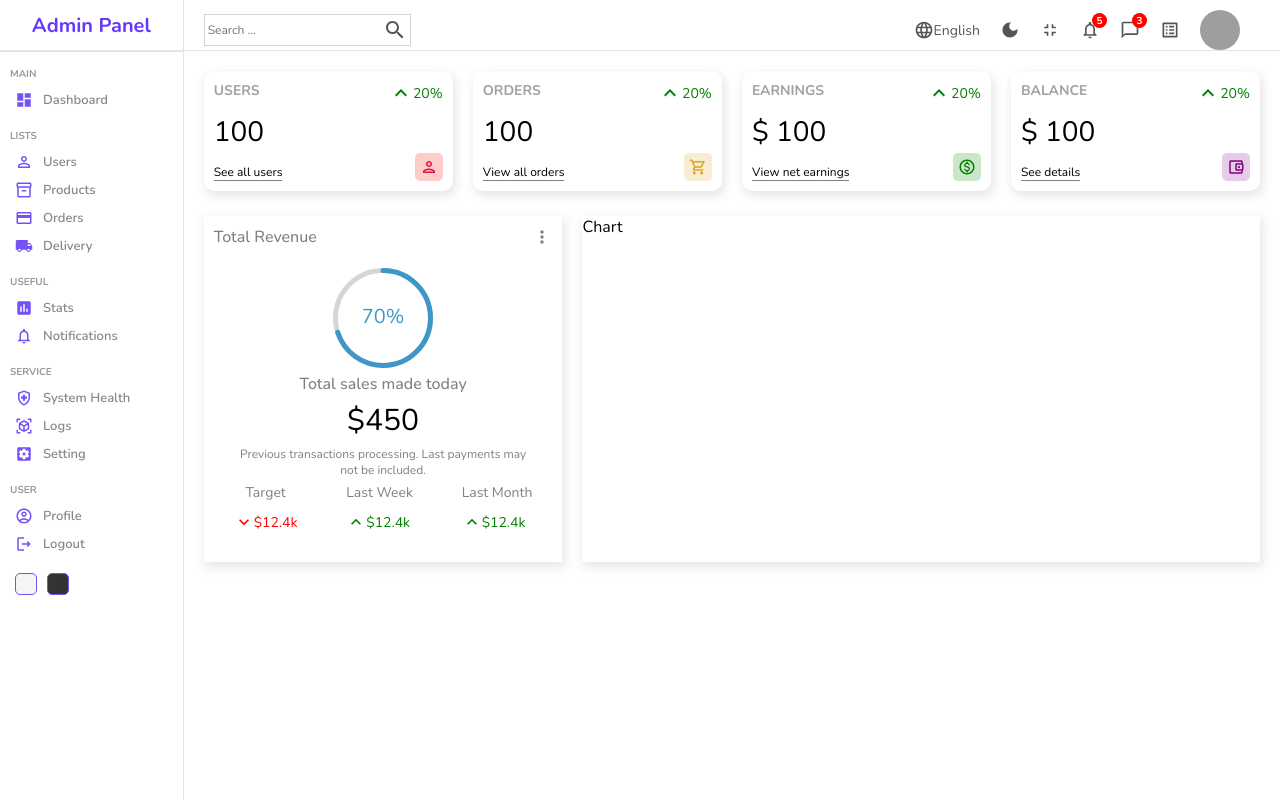
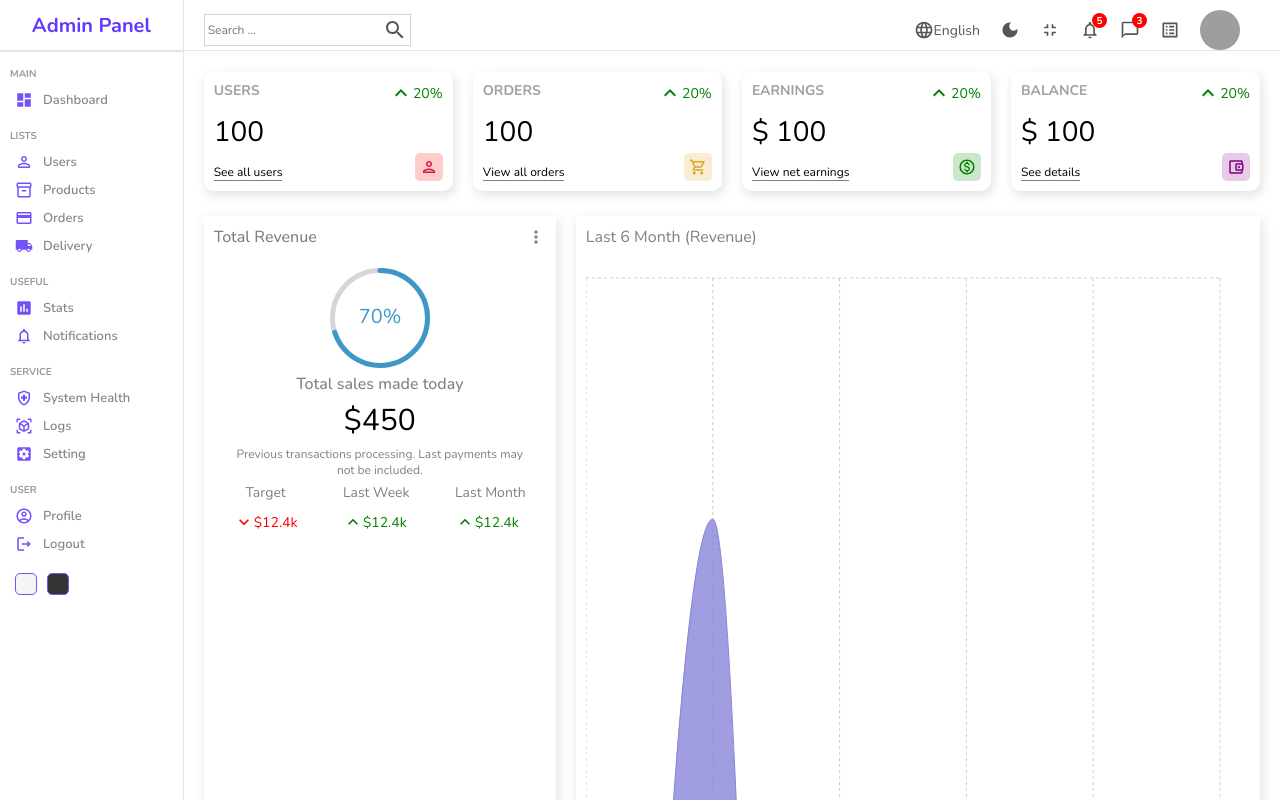
Before and after one commit to Yurii-Sapsai/project-admin-panel-desktop, a React (Create React App) app: page / in a window 1280 px wide. Shown: the top 800 px of the page. Built offline with nearby package versions, Linux system fonts and the light colour scheme; grey boxes are pictures that could not be loaded.

Commit message:
add new component - Chart

```diff
--- a/package.json
+++ b/package.json
@@ -15,6 +15,7 @@
     "react-dom": "^18.1.0",
     "react-router-dom": "^6.3.0",
     "react-scripts": "5.0.1",
+    "recharts": "^2.1.10",
     "sass": "^1.52.1",
     "web-vitals": "^2.1.4"
   },
--- a/src/components/Chart/Chart.jsx
+++ b/src/components/Chart/Chart.jsx
@@ -1,10 +1,55 @@
 import React from 'react'
 import './Chart.sass'
 
-function Chart() {
-  return (
-    <div className='chart'>Chart</div>
-  )
+import {
+    AreaChart,
+    Area,
+    YAxis,
+    XAxis,
+    CartesianGrid,
+    Tooltip,
+    ResponsiveContainer,
+} from "recharts";
+
+const data = [
+    { name: "January", Total: 1200 },
+    { name: "February", Total: 2100 },
+    { name: "March", Total: 800 },
+    { name: "April", Total: 1600 },
+    { name: "May", Total: 900 },
+    { name: "June", Total: 1700 },
+];
+
+function Chart({ aspect, title }) {
+    return (
+        <div className='chart'>
+
+            <div className="title">Last 6 Month (Revenue)</div>
+
+            <ResponsiveContainer width="100%" aspect={aspect}>
+                <AreaChart
+                    width={730}
+                    height={250}
+                    data={data}
+                    margin={{ top: 10, right: 30, left: 0, bottom: 0 }}
+                >
+                    <defs>
+                        <linearGradient id="total" x1="0" y1="0" x2="0" y2="1">
+                            <stop offset="5%" stopColor="#8884d8" stopOpacity={0.8} />
+                            <stop offset="95%" stopColor="#8884d8" stopOpacity={0} />
+                        </linearGradient>
+                    </defs>
+
+                    <XAxis dataKey="name" stroke="gray" />
+                    <CartesianGrid strokeDasharray="3 3" className="chartGrid" />
+                    <Tooltip />
+                    <Area type="monotone" dataKey="Total" stroke="#8884d8" fillOpacity={1} fill="url(#total)" />
+
+                </AreaChart>
+            </ResponsiveContainer>
+
+        </div>
+    )
 }
 
 export default Chart
--- a/src/components/Chart/Chart.sass
+++ b/src/components/Chart/Chart.sass
@@ -3,3 +3,9 @@
 
     -webkit-box-shadow: 2px 4px 10px 1px rgba(0, 0, 0, 0.47)
     box-shadow: 2px 4px 10px 1px rgba(201, 201, 201, 0.47)
+
+    padding: 10px
+    color: gray
+
+    .title
+        margin-bottom: 20px
```
Also changed, not shown: 1 other file (tests, documents, lock files or other folders).
